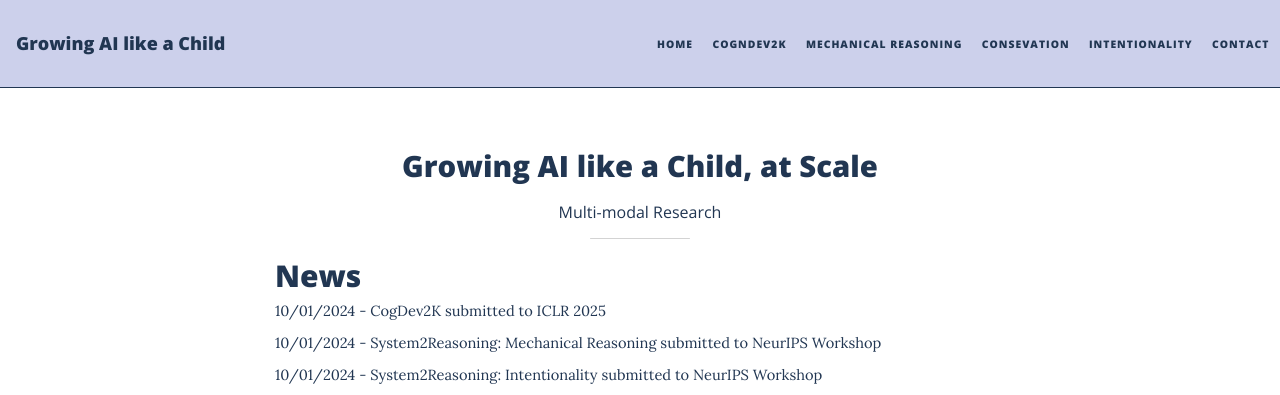
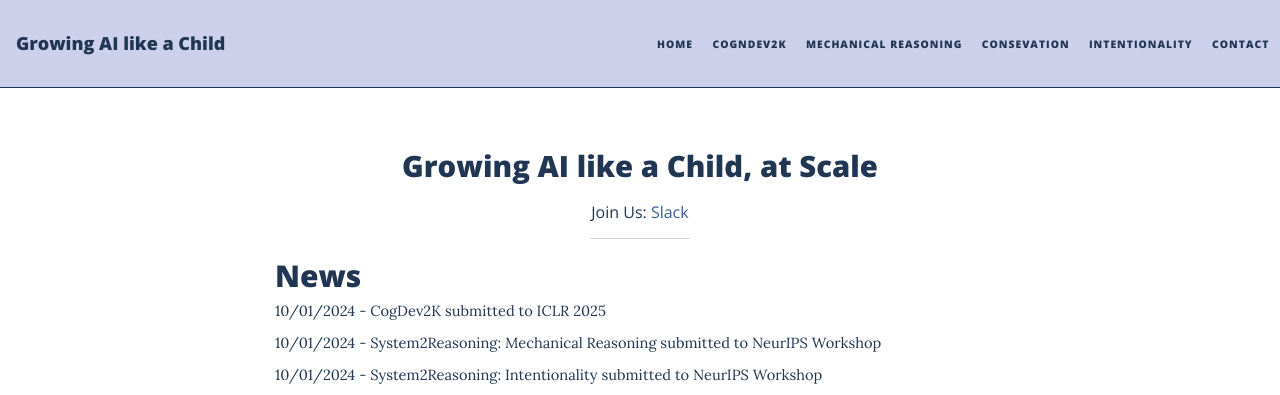
Before and after one commit to growing-ai-like-a-child/growing-ai-like-a-child.github.io, a Jekyll site: the page built from index.html, in a window 1280 px wide and 1255 px high. Shown: the top 395 px of the window. Built offline with Jekyll 4.4.1, drawn with Linux system fonts in a browser that asks for light colours; nearby versions of some CDN libraries; the list of posts is cut into pages by our own code.

Commit message:
Update index.html

```diff
--- a/index.html
+++ b/index.html
@@ -7,7 +7,7 @@ layout: home
 </center>
 
 <br>
-<div class="subsubheading">Multi-modal Research</div>
+<div class="subsubheading">Join Us: <a href="https://join.slack.com/t/growingailikeachild/shared_invite/zt-2rw1oqto3-I7IsBoawbi6btzBkaTFI8g" target="_blank">Slack</a></div>
 
 <hr class="small" style="border-width: 1pt; border-color: lightgray;">
 
```
